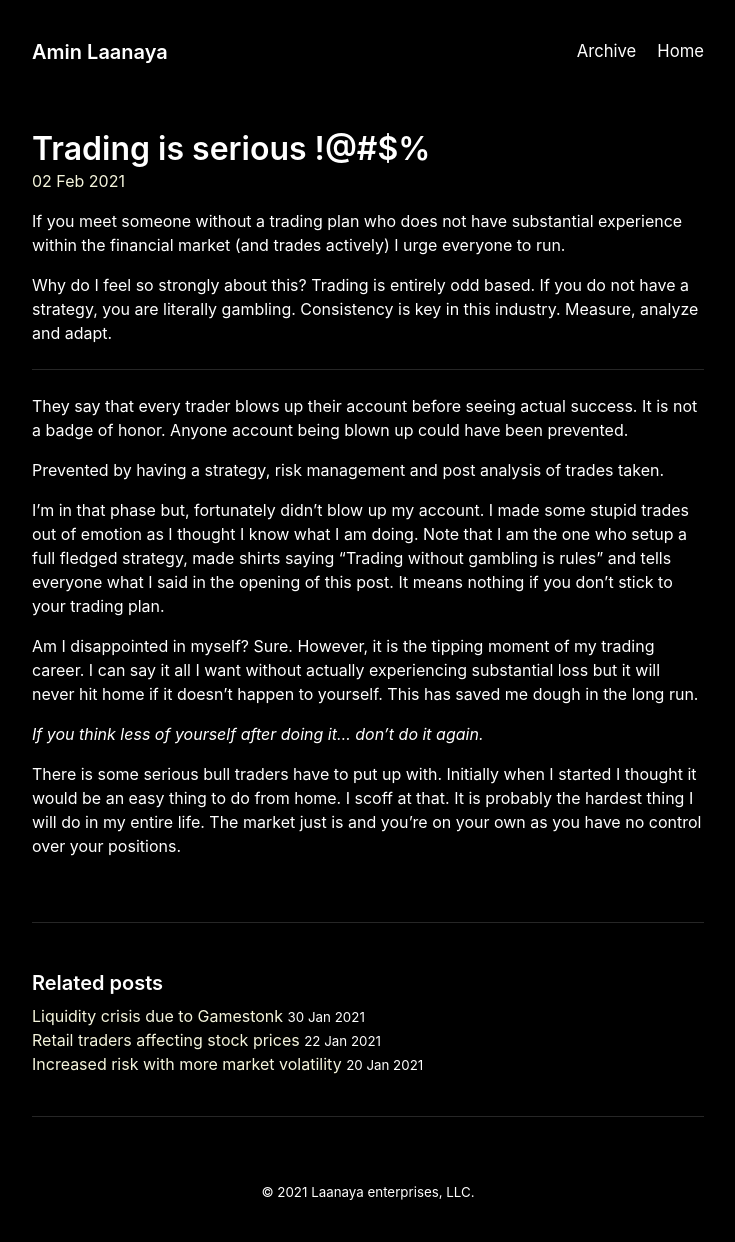
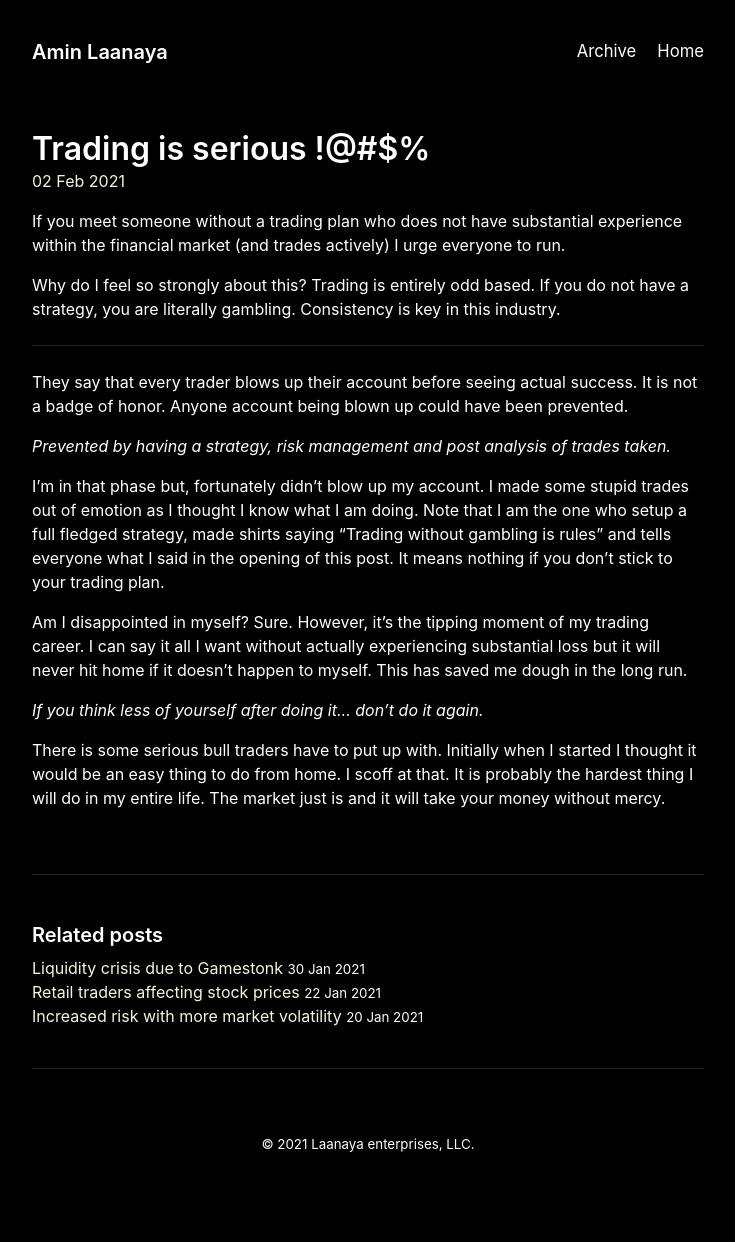
Before and after one commit to Bobcycle/Blog, a Jekyll site: the page built from _posts/2021-02-02-trading-is-a-serious-business.md, in a window 1280 px wide. Shown: the whole page, without its empty margins (272-1007 px from the left). Built offline with Jekyll 4.4.1, drawn with Linux system fonts in a browser that asks for light colours; after the commit the page ends 1194 px from its top, so only the background shows below that.

Commit message:
Update 2021-02-02-trading-is-a-serious-business.md

```diff
--- a/_posts/2021-02-02-trading-is-a-serious-business.md
+++ b/_posts/2021-02-02-trading-is-a-serious-business.md
@@ -6,18 +6,18 @@ title: Trading is serious !@#$%
 
 If you meet someone without a trading plan who does not have substantial experience within the financial market (and trades actively) I urge everyone to run.
 
-Why do I feel so strongly about this? Trading is entirely odd based. If you do not have a strategy, you are literally gambling. Consistency is key in this industry. Measure, analyze and adapt.
+Why do I feel so strongly about this? Trading is entirely odd based. If you do not have a strategy, you are literally gambling. Consistency is key in this industry.
 
 ---
 
 They say that every trader blows up their account before seeing actual success. It is not a badge of honor. Anyone account being blown up could have been prevented.
 
-Prevented by having a strategy, risk management and post analysis of trades taken.
+*Prevented by having a strategy, risk management and post analysis of trades taken.*
 
 I'm in that phase but, fortunately didn't blow up my account. I made some stupid trades out of emotion as I thought I know what I am doing. Note that I am the one who setup a full fledged strategy, made shirts saying "Trading without gambling is rules" and tells everyone what I said in the opening of this post. It means nothing if you don't stick to your trading plan.
 
-Am I disappointed in myself? Sure. However, it is the tipping moment of my trading career. I can say it all I want without actually experiencing substantial loss but it will never hit home if it doesn't happen to yourself. This has saved me dough in the long run.
+Am I disappointed in myself? Sure. However, it's the tipping moment of my trading career. I can say it all I want without actually experiencing substantial loss but it will never hit home if it doesn't happen to myself. This has saved me dough in the long run.
 
 *If you think less of yourself after doing it... don't do it again.*
 
-There is some serious bull traders have to put up with. Initially when I started I thought it would be an easy thing to do from home. I scoff at that. It is probably the hardest thing I will do in my entire life. The market just is and you're on your own as you have no control over your positions.
+There is some serious bull traders have to put up with. Initially when I started I thought it would be an easy thing to do from home. I scoff at that. It is probably the hardest thing I will do in my entire life. The market just is and it will take your money without mercy.
```
